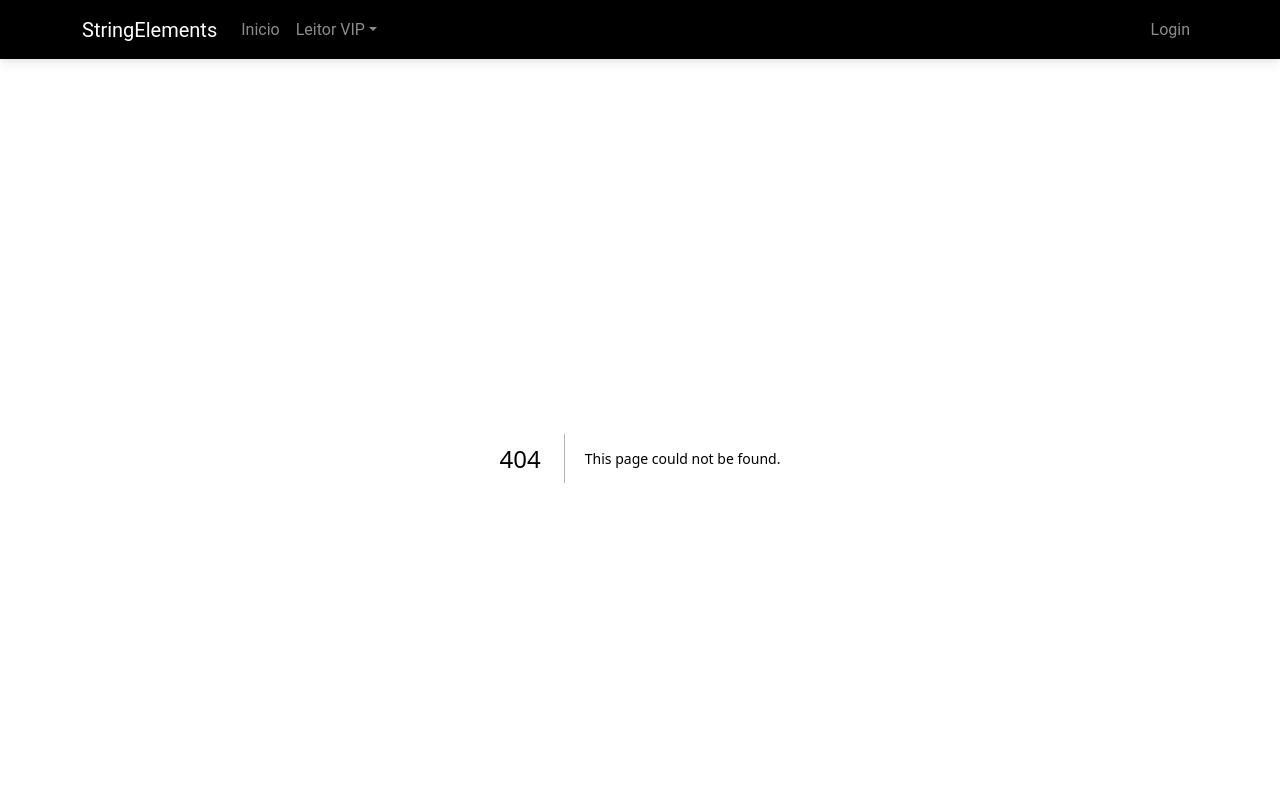
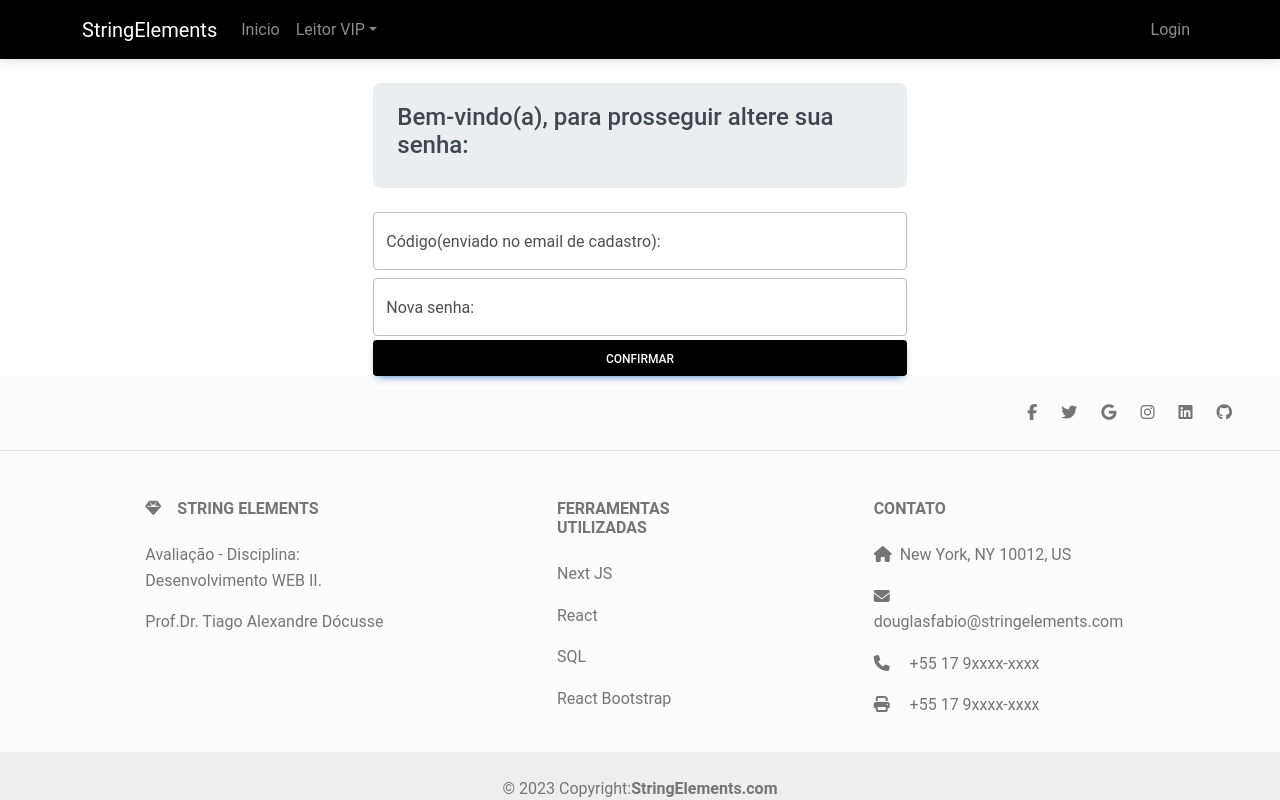
Before and after one commit to DouglasFabio/stringelements-blog, a Next.js app: page /autores/autenticacao in a window 1280 px wide. Before the commit this address had no page. Shown: the top 800 px of the page. Built offline with nearby package versions, Linux system fonts and the light colour scheme.

Commit message:
pag verif leitor, pag troca senha autor

```diff
--- /dev/null
+++ b/app/autores/autenticacao/page.js
@@ -0,0 +1,39 @@
+'use client'
+import { useState } from 'react';
+import { Alert, Stack } from 'react-bootstrap';
+import Button from 'react-bootstrap/Button';
+import Form from 'react-bootstrap/Form';
+
+export default function PrimeiroAcessoAutor() {
+
+  const [senhaAutor, setSenhaAutor] = useState({
+    email: ''
+  });
+
+  const handleChange = e => setSenhaAutor({...senhaAutor, [e.target.name]: e.target.value});
+
+  const confirmarNovaSenha = async e =>{
+    e.preventDefault(); //nao limpar o console após o submit
+    console.log(senhaAutor.novaSenha);
+  }
+
+  return (
+    <Stack gap={2} className="col-md-5 mx-auto" >
+      <p></p>
+      <Alert variant="secondary"><Alert.Heading>Bem-vindo{'(a)'}, para prosseguir altere sua senha:</Alert.Heading></Alert>
+      <form onSubmit={confirmarNovaSenha}>
+        <div className="form-floating">
+          <input type="text" className="form-control" id="senhaAtual"
+              placeholder="senhaAtual" value={senhaAutor.senhaAtual} onChange={handleChange} name="senhaAtual" />
+          <label htmlFor="senhaAtual">Código{'(enviado no email de cadastro)'}:</label>
+        </div>
+        <div className="form-floating mt-2">
+          <input type="password" className="form-control" id="novaSenha"
+              placeholder="novaSenha" value={senhaAutor.novaSenha} onChange={handleChange} name="novaSenha" />
+          <label htmlFor="novaSenha">Nova senha:</label>
+        </div>
+        <input type="submit" className="btn btn-primary mt-1 col-12 bg-black" value="Confirmar"/>
+      </form>
+    </Stack>
+  );
+}
```
Also changed, not shown: app/leitores/verificacao/page.js (added, +34 -0 lines).
